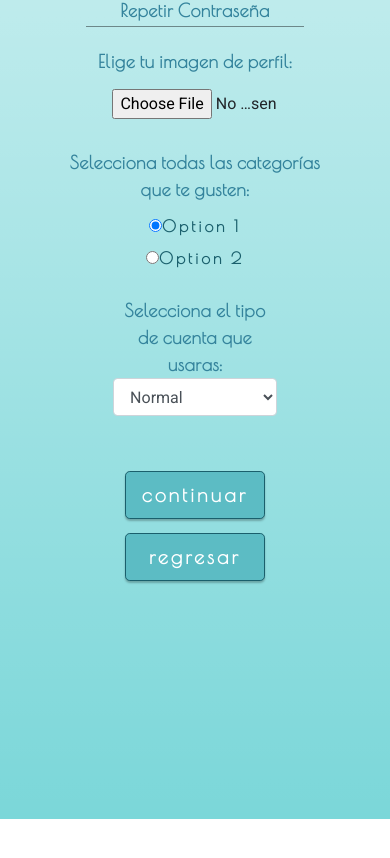
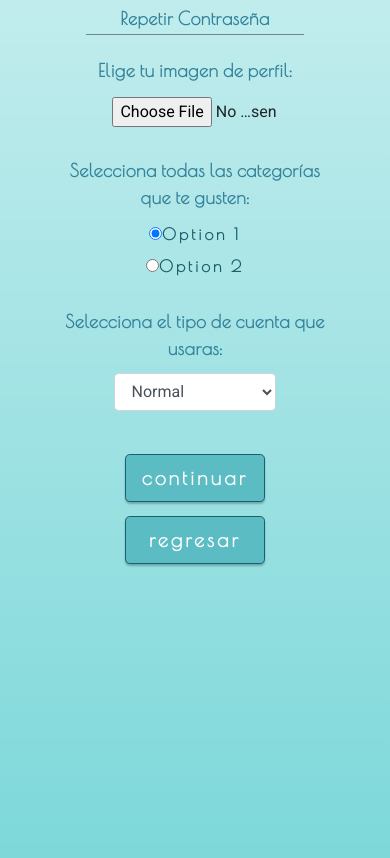
Before and after one commit to elenamm12/frontend, an Angular app: page /registrar-usuario in a window 390 px wide. Shown: the part 785-1643 px from the top of the page. Before the commit the page ends 1604 px from the top, so only its background shows below. Built offline with nearby package versions, Linux system fonts and the light colour scheme; a web font is replaced by a local one.

Commit message:
responsive

```diff
--- a/src/app/components/iniciar-sesion/iniciar-sesion.component.html
+++ b/src/app/components/iniciar-sesion/iniciar-sesion.component.html
@@ -10,8 +10,8 @@
     <div class="formulario">
 
         <mat-form-field appearance="standard">
-          <mat-label>Introducir Usuario</mat-label>
-          <input matInput formControlName="usuario" placeholder="Usuario">
+          <mat-label>Introducir Correo</mat-label>
+          <input matInput formControlName="usuario" placeholder="Correo">
         </mat-form-field>
 
       <div *ngIf="usuario.invalid && usuario.dirty">
--- a/src/app/components/iniciar-sesion/iniciar-sesion.component.scss
+++ b/src/app/components/iniciar-sesion/iniciar-sesion.component.scss
@@ -18,7 +18,7 @@
     background-position: center;
 }
 .formulario{
-    padding-top: 8% ;
+    padding-top: 3% ;
     margin-left: auto;
     margin-right: auto;
     justify-content: center;
@@ -58,7 +58,7 @@ button{
 }
 
 .boton{
-    padding-top: 13% ;
+    padding-top: 10% ;
     margin-left: auto;
     margin-right: auto;
     justify-content: center;
@@ -77,18 +77,17 @@ h1{
 
 @media (max-width: 340px) {
     .btn{
-
         height: 35px;
         font-size: 95%;
     }
     .boton{
-        padding-top: 10%;
+        padding-top: 5%;
     }
     button{
-        padding-top: 8px;
+        padding-top: 5px;
     }
     .formulario{
-        padding-top: 13% ;
+        padding-top: 1% ;
         margin-left: auto;
         margin-right: auto;
         justify-content: center;
--- a/src/app/components/inicio/inicio.component.html
+++ b/src/app/components/inicio/inicio.component.html
@@ -1,4 +1,4 @@
-<div class="container">
+<div class="containe">
     <div>
         <h1 class="titulo">wave</h1>
     </div>
--- a/src/app/components/inicio/inicio.component.scss
+++ b/src/app/components/inicio/inicio.component.scss
@@ -1,10 +1,10 @@
-div.container{
+div.containe{
     padding:0;
     margin: 0;
+    background-color: #E2E7FF;
+    background-image: url(olas1.png);
     width: 100%;
     height: 100%;
-    background-color: #E2E7FF;
-    background-image: url(olas1.png);
     background-color: #E2E7FF;
     background-size: contain;
     background-repeat: no-repeat;
@@ -42,8 +42,8 @@ div.container{
 
 h1.titulo{
     padding: 0;
-    padding-top: 24%;
-    padding-bottom: 10%;
+    padding-top: 17%;
+    padding-bottom: 5%;
     margin: 0;
     text-align: center;
     background-color: #E2E7FF;
@@ -56,6 +56,10 @@ h1.titulo{
     .btn{
         height: 40px;
         font-size: 100%;
+    }
+    h1.titulo{
+        font-size: 550%;
+        padding-top: 18%;
     }
   }
 
--- a/src/app/components/registrar-usuario/registrar-usuario.component.html
+++ b/src/app/components/registrar-usuario/registrar-usuario.component.html
@@ -84,9 +84,9 @@
             </div>
         </div>
 
-        <div class="form-group cuenta">
+        <div class="form-group cuentas">
             <mat-label>Selecciona el tipo de cuenta que usaras: </mat-label>
-            <select class="form-control" id="sel1">
+            <select class="form-control cuenta" id="sel1">
               <option>Normal</option>
               <option>Premium</option>
             </select>
--- a/src/app/components/registrar-usuario/registrar-usuario.component.scss
+++ b/src/app/components/registrar-usuario/registrar-usuario.component.scss
@@ -2,7 +2,7 @@
     padding:0;
     margin: 0;
     width: 100%;
-    height: 190%;
+    height: 198%;
     background: linear-gradient(180deg, #FFFFFF 0%, rgba(255, 255, 255, 0) 100%), #7BD7D9;
 }
 
@@ -78,7 +78,7 @@ button{
 }
 
 .boton{
-    padding-top: 10% ;
+    padding-top: 7% ;
     margin-left: auto;
     margin-right: auto;
     justify-content: center;
@@ -99,10 +99,14 @@ button{
 }
 
 .cuenta{
-    width: 60%;
-    padding-top: 7%;
+    width: 59%;
+    margin-top: 4%;
     margin-left: auto;
     margin-right: auto;
+}
+
+.cuentas{
+    padding-top: 8%;
 }
 
 .categorias{
```
